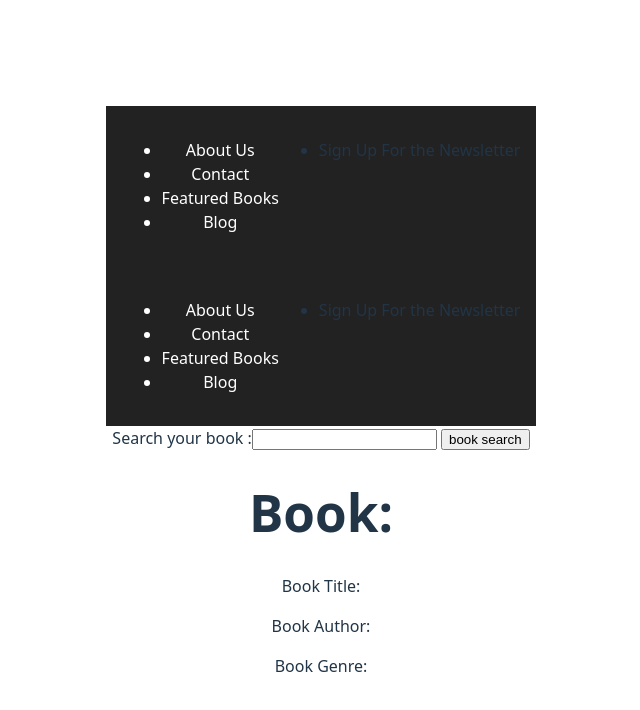
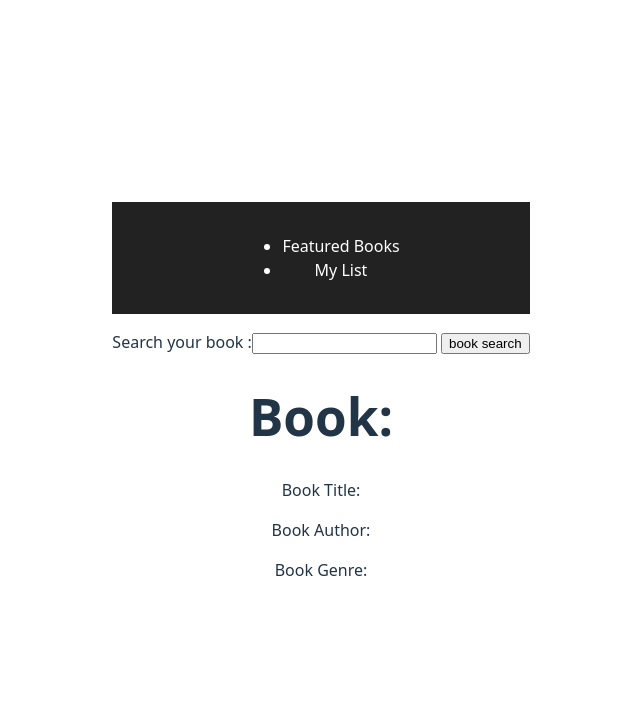
Before and after one commit to JpenaCode/project-3-react, a React (Vite) app in the folder project-3-react/: page / in a window 1280 px wide. Shown: the top 710 px of the page, without its empty margins (319-959 px from the left). Built offline with nearby package versions, Linux system fonts and the light colour scheme.

Commit message:
changes in line 4 and nav component

```diff
--- a/project-3-react/src/App.jsx
+++ b/project-3-react/src/App.jsx
@@ -1,7 +1,7 @@
 import { useState } from 'react'
 import './App.css'
 import NavBar from './components/nav.jsx'
-import BookCard from './components/nav.jsx'
+import BookCard from './components/Bookcard.jsx'
 
 
 
--- a/project-3-react/src/components/nav.jsx
+++ b/project-3-react/src/components/nav.jsx
@@ -1,17 +1,14 @@
 import './nav.css';
+
 
 const NavBar = () => {
     return (
         <nav className='navSection'>
             <ul>
-                <li className="nav-item" href="#">About Us</li>
-                <li className="nav-item"href="#">Contact</li>
-                <li className="nav-item"href="#">Featured Books</li>
-                <li className="nav-item"href="#">Blog</li>
+                <li className="nav-item" href="#">Featured Books</li>
+                <li className="nav-item"href="#">My List</li>
             </ul>
-            <ul>
-                <li>Sign Up For the Newsletter</li>
-            </ul>
+
         </nav>
     );
 };
```
